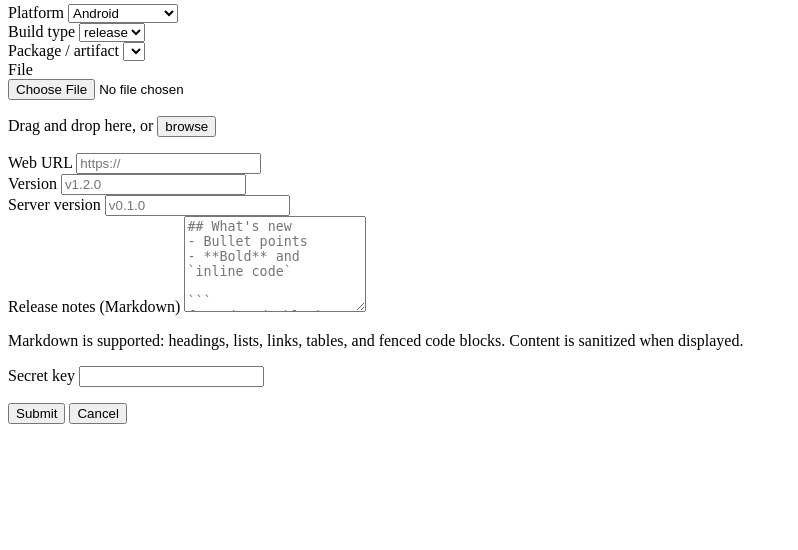
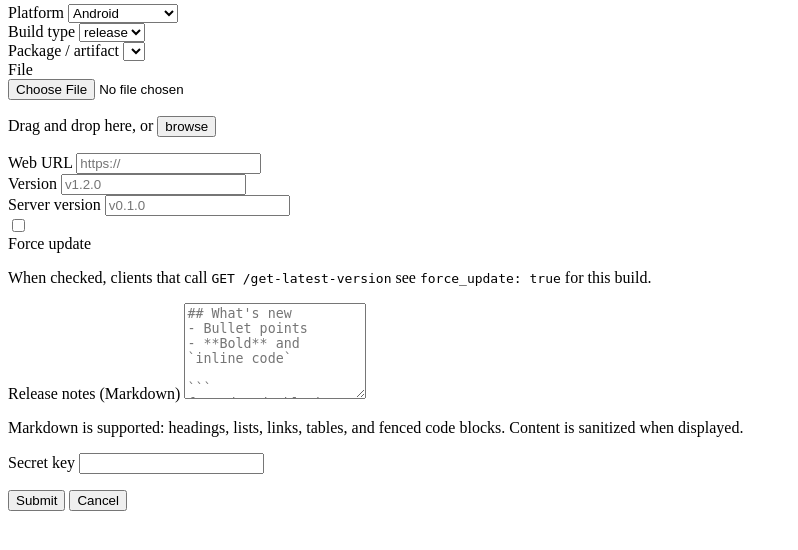
Before and after one commit to Ahmed-Mohiuddin-Shah/app-hoster, a FastAPI app: template templates/components/upload_modal.html in a window 1280 px wide. Shown: the part 126-676 px from the top of the page, without its empty margins (0-798 px from the left). Run offline with FastAPI, Linux system fonts and the light colour scheme; the template is opened without the code that fills it, so the values that code supplies are empty.

Commit message:
feat: add support for force update flag in release uploads and latest version retrieval

```diff
--- a/main.py
+++ b/main.py
@@ -20,6 +20,7 @@ from sqlalchemy import select
 from sqlalchemy.orm import Session
 
 from models import (
+    BUILD_TYPES,
     PLATFORMS,
     Release,
     SessionLocal,
@@ -31,13 +32,14 @@ from models import (
     paginate_timeline_versions,
     is_valid_semver,
     latest_by_platform,
+    latest_for_platform_and_build_type,
     latest_release_for_platform,
     media_type_for_artifact,
     sort_releases_desc,
     uploads_dir,
 )
 from release_notes_markup import release_notes_html
-from schemas import ReleaseOut, UploadServerApiVersionsIn, UploadServerApiVersionsOut
+from schemas import LatestVersionOut, ReleaseOut, UploadServerApiVersionsIn, UploadServerApiVersionsOut
 
 load_dotenv()
 
@@ -219,6 +221,10 @@ def build_timeline_pager(request: Request, platform: str, meta: dict) -> dict |
     return out
 
 
+def _form_truthy(raw: str) -> bool:
+    return (raw or "").strip().lower() in ("true", "1", "on", "yes")
+
+
 def duplicate_release(
     db: Session,
     platform: str,
@@ -322,6 +328,44 @@ def get_latest(
             "release": rel,
             "download_url": download_url,
         },
+    )
+
+
+@app.get("/get-latest-version", response_model=LatestVersionOut)
+def get_latest_version(
+    request: Request,
+    platform: str,
+    build_type: str,
+    db: Session = Depends(get_db),
+):
+    """
+    Latest release for a platform and build flavor (debug / release / profile).
+    Clients can compare `version` / `server_version` and honor `force_update`.
+    """
+    p = platform.strip().lower()
+    bt = build_type.strip().lower()
+    if p not in PLATFORMS:
+        raise HTTPException(status_code=422, detail="Invalid platform")
+    if bt not in BUILD_TYPES:
+        raise HTTPException(status_code=422, detail="build_type must be debug, release, or profile")
+
+    rows = list(db.scalars(select(Release)).all())
+    rel = latest_for_platform_and_build_type(rows, p, bt)
+    if rel is None:
+        raise HTTPException(status_code=404, detail="No release for this platform and build type")
+
+    download_url = str(request.url_for("download", release_id=rel.id))
+    return LatestVersionOut(
+        id=rel.id,
+        version=rel.version,
+        server_version=rel.server_version,
+        build_type=rel.build_type,
+        platform=rel.platform,
+        artifact_kind=rel.artifact_kind,
+        force_update=rel.force_update,
+        created_at=rel.created_at,
+        web_url=rel.web_url,
+        download_url=download_url,
     )
 
 
@@ -492,6 +536,7 @@ async def upload(
     release_notes: str = Form(""),
     secret_key: str = Form(...),
     web_url: str = Form(""),
+    force_update: str = Form(""),
     file: UploadFile | None = File(default=None),
 ):
     if not UPLOAD_SECRET:
@@ -505,6 +550,7 @@ async def upload(
     version = version.strip()
     server_version = server_version.strip()
     web_url = (web_url or "").strip()
+    force_flag = _form_truthy(force_update)
 
     if platform not in PLATFORMS:
         raise HTTPException(status_code=422, detail="Invalid platform")
@@ -552,6 +598,7 @@ async def upload(
             platform=platform,
             artifact_kind="web",
             web_url=web_url,
+            force_update=force_flag,
         )
         db.add(row)
         db.commit()
@@ -588,6 +635,7 @@ async def upload(
         platform=platform,
         artifact_kind=artifact_kind,
         web_url=None,
+        force_update=force_flag,
     )
     try:
         db.add(row)
--- a/templates/components/upload_modal.html
+++ b/templates/components/upload_modal.html
@@ -99,6 +99,22 @@
           class="w-full rounded-full border border-zinc-700 bg-black px-4 py-2.5 text-sm text-white placeholder:text-zinc-600 focus:border-accent focus:outline-none"
         />
       </div>
+      <div class="flex items-start gap-3 rounded-2xl border border-zinc-800 bg-black/30 px-4 py-3">
+        <input
+          id="upload-force-update"
+          name="force_update"
+          type="checkbox"
+          value="true"
+          class="mt-0.5 h-4 w-4 shrink-0 rounded border-zinc-600 bg-black text-accent focus:ring-accent"
+        />
+        <div>
+          <label class="text-xs font-medium text-zinc-300" for="upload-force-update">Force update</label>
+          <p class="mt-0.5 text-[11px] leading-snug text-zinc-600">
+            When checked, clients that call <code class="text-zinc-500">GET /get-latest-version</code> see
+            <code class="text-zinc-500">force_update: true</code> for this build.
+          </p>
+        </div>
+      </div>
       <div>
         <label class="mb-1 block text-xs font-medium text-zinc-400" for="upload-notes"
           >Release notes <span class="font-normal text-zinc-600">(Markdown)</span></label
```
Also changed, not shown: models.py (+12 -1 lines), schemas.py (+16 -0 lines).
